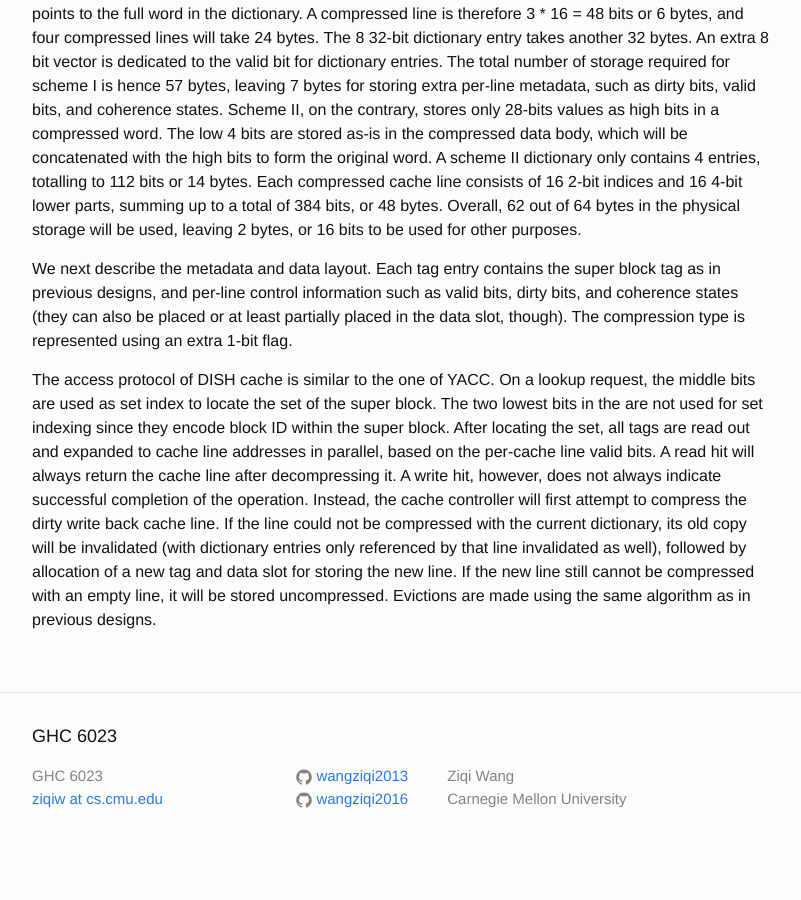
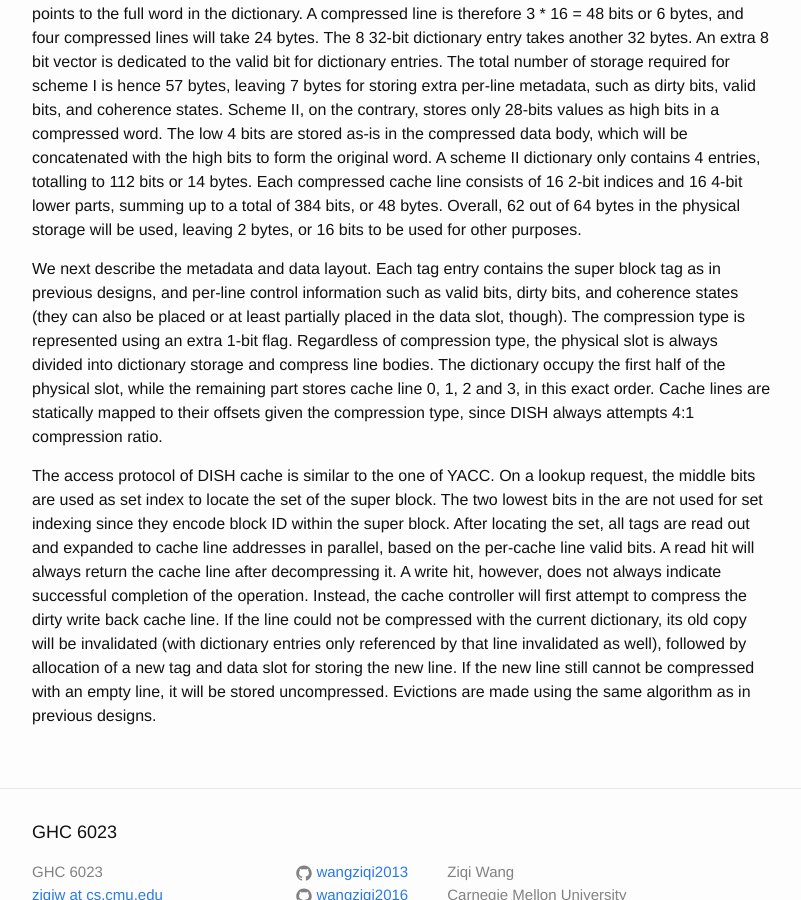
Before and after one commit to wangziqi2013/wangziqi2013.github.io, a Jekyll site: the page built from _posts/2020-07-18-dish.markdown, in a window 1280 px wide and 900 px high, scrolled down 2323 px. Shown: the whole window, without its empty margins (238-1039 px from the left). Built offline with Jekyll 4.4.1, drawn with Linux system fonts in a browser that asks for light colours; before the commit the page ends 3193 px from its top, so only the background shows below that.

Commit message:
Adding data

```diff
--- a/_posts/2020-07-18-dish.markdown
+++ b/_posts/2020-07-18-dish.markdown
@@ -100,7 +100,10 @@ in the physical storage will be used, leaving 2 bytes, or 16 bits to be used for
 We next describe the metadata and data layout. Each tag entry contains the super block tag as in previous designs,
 and per-line control information such as valid bits, dirty bits, and coherence states (they can also be placed or at least
 partially placed in the data slot, though). The compression type is represented using an extra 1-bit flag.
-
+Regardless of compression type, the physical slot is always divided into dictionary storage and compress line bodies.
+The dictionary occupy the first half of the physical slot, while the remaining part stores cache line 0, 1, 2 and 3,
+in this exact order. Cache lines are statically mapped to their offsets given the compression type, since DISH
+always attempts 4:1 compression ratio.
 
 The access protocol of DISH cache is similar to the one of YACC. On a lookup request, the middle bits are used as set
 index to locate the set of the super block. The two lowest bits in the are not used for set indexing since they encode
```
